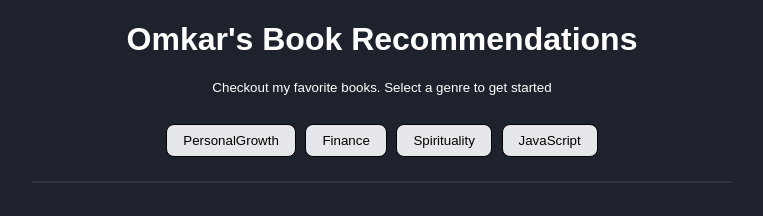
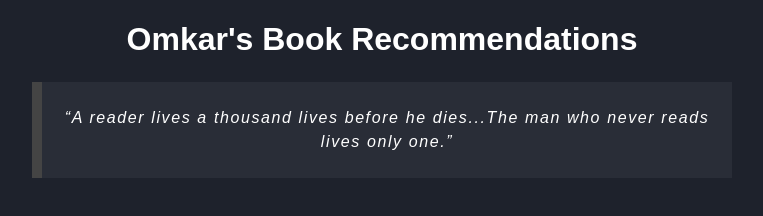
Before and after one commit to Omkar-Ghate/my-book-recommendation-app, a React (Create React App) app: page / in a window 1280 px wide. Shown: the top 216 px of the page, without its empty margins (258-1021 px from the left). Built offline with nearby package versions, Linux system fonts and the light colour scheme; grey boxes are pictures that could not be loaded.

Commit message:
chore: added a quote

```diff
--- a/src/App.js
+++ b/src/App.js
@@ -12,10 +12,10 @@ export default function App() {
   return (
     <div className="App">
       <h1> Omkar's Book Recommendations </h1>
-      <p style={{ fontSize: "smaller" }}>
-        {" "}
-        Checkout my favorite books. Select a genre to get started{" "}
-      </p>
+      <blockquote>
+        “A reader lives a thousand lives before he dies...The man who never
+        reads lives only one.”
+      </blockquote>
 
       <div>
         {Object.keys(bookDB).map((genre) => (
```
